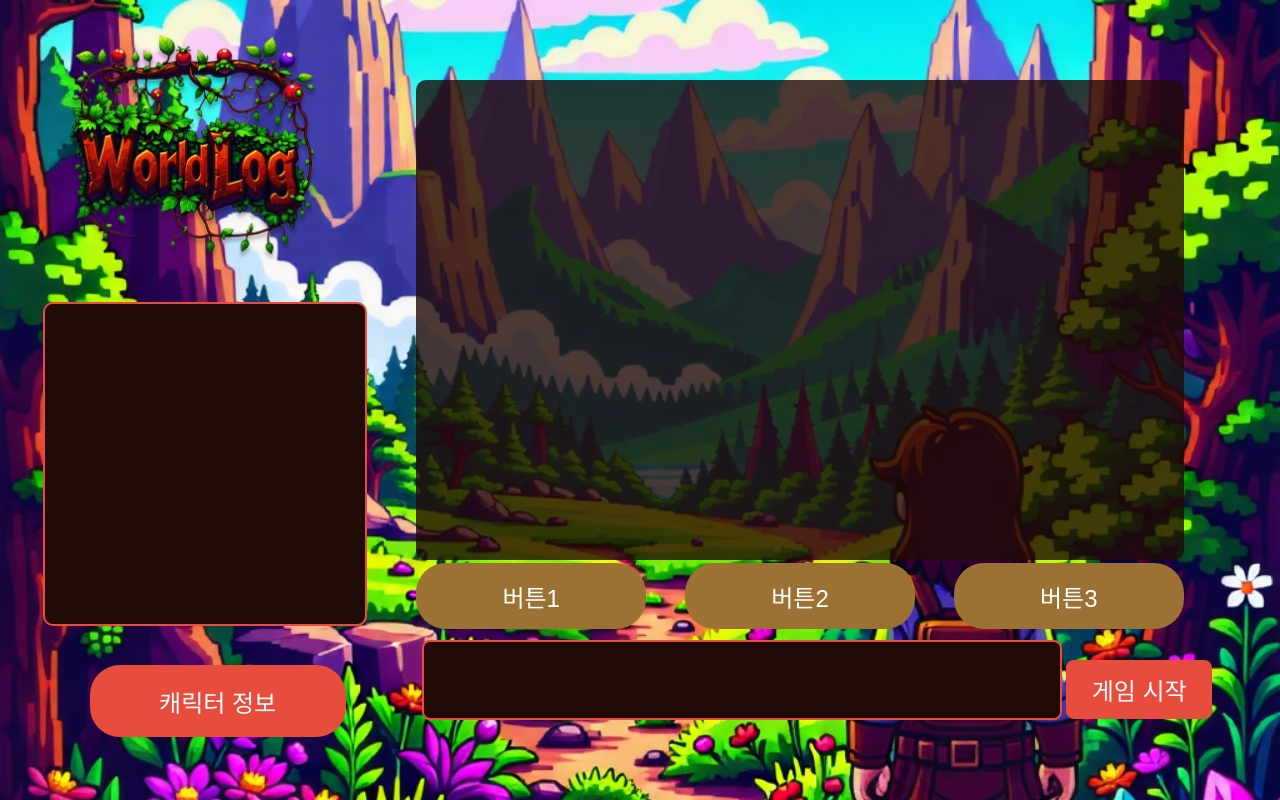
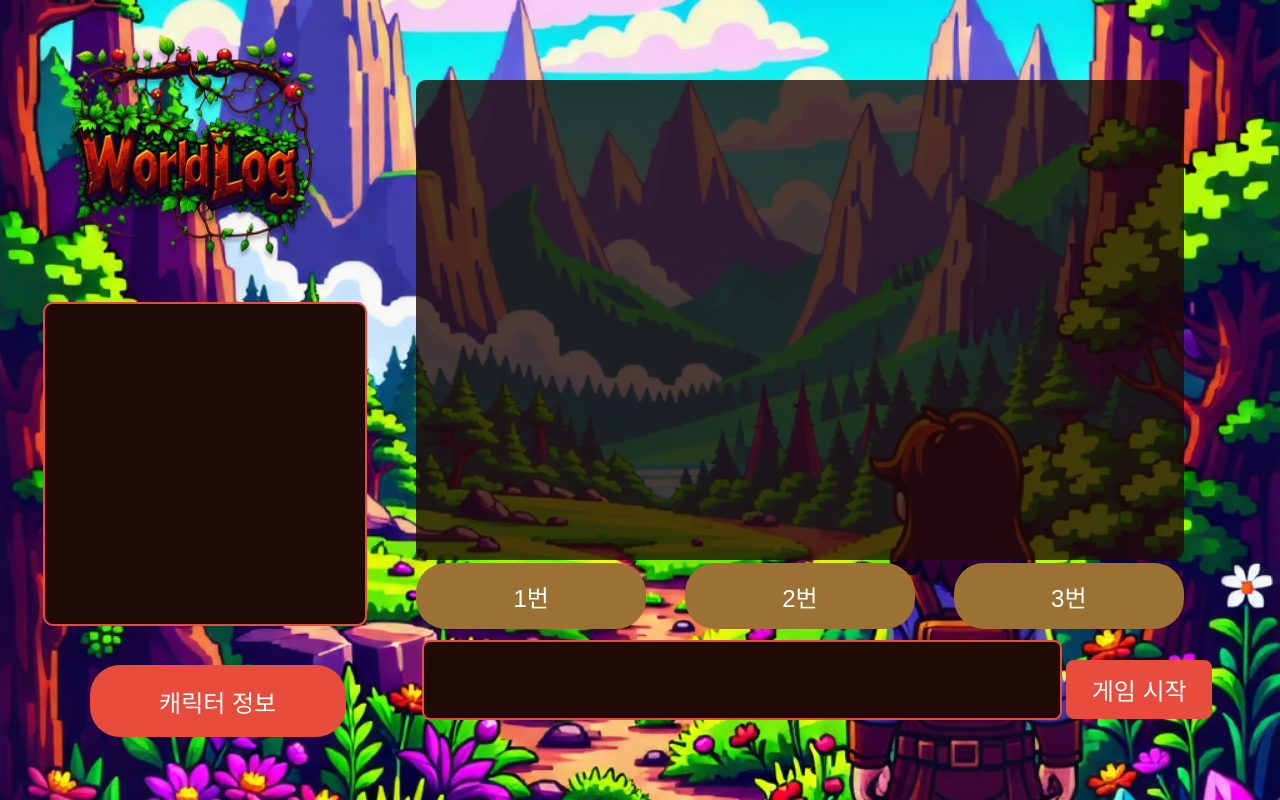
Before and after one commit to kim-yejunn/WorldLog, a Flask app: page /main in a window 1280 px wide. Run offline with Flask 3, Linux system fonts and the light colour scheme.

Commit message:
버튼 변경

```diff
--- a/static/styles.css
+++ b/static/styles.css
@@ -78,7 +78,7 @@ img {
     margin-left: 25%;
 }
 
-#select {
+#select1, #select2, #select3 {
     height: 180%;
     width: 30%;
     font-size: 1.5rem;
--- a/templates/main.html
+++ b/templates/main.html
@@ -13,9 +13,9 @@
     <div id="response" class="response-container"></div>
     <button type="button" id="status">캐릭터 정보</button>
     <div class="button-container">
-    <button type="button" id="select">버튼1</button>
-    <button type="button" id="select">버튼2</button>
-    <button type="button" id="select">버튼3</button>
+    <button type="button" id="select1">1번</button>
+    <button type="button" id="select2">2번</button>
+    <button type="button" id="select3">3번</button>
     </div>
     <form id="gpt-form"></form>
         <textarea id="prompt" name="prompt" rows="4" cols="50" oninput="autoResize(this)" required></textarea><br><br>
```
